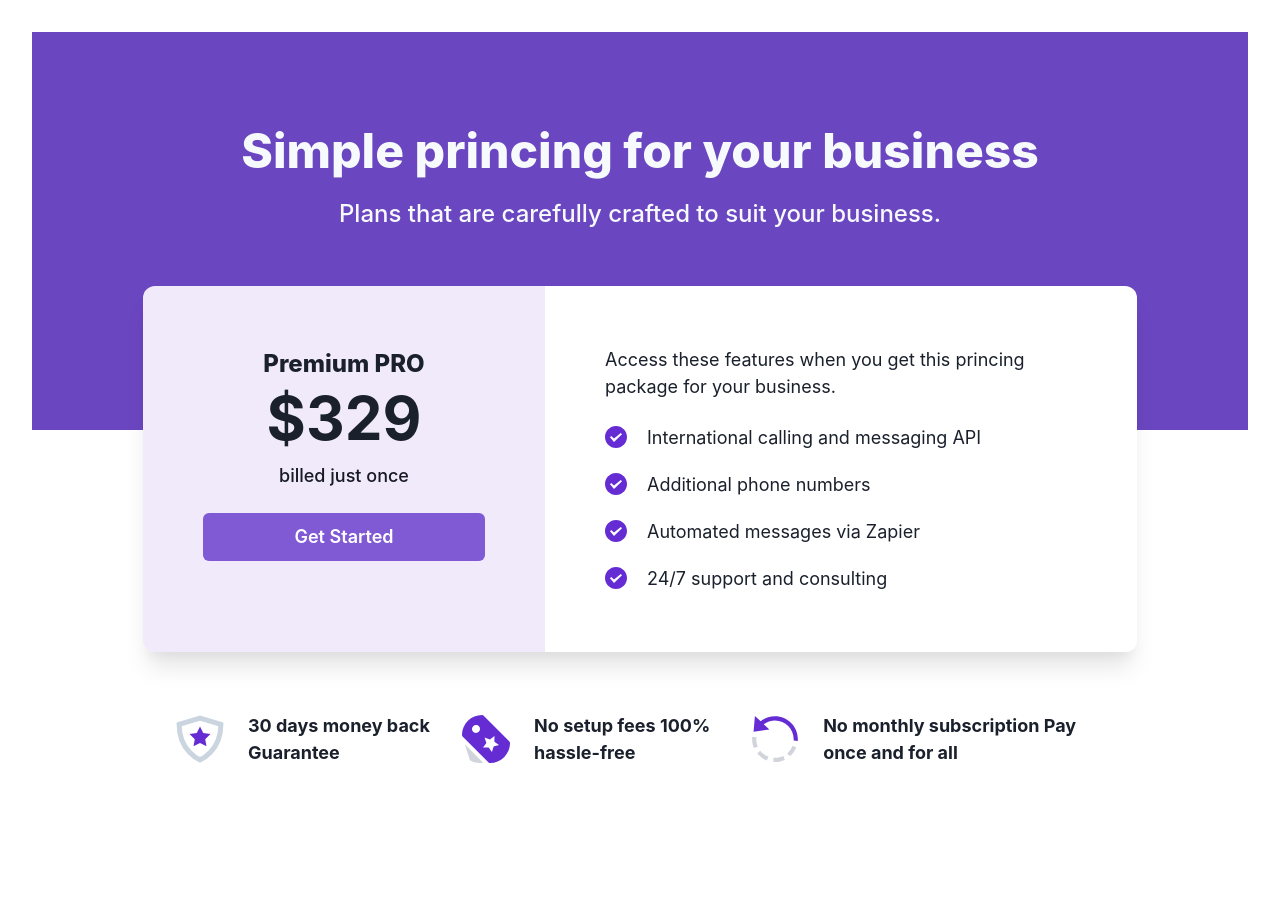
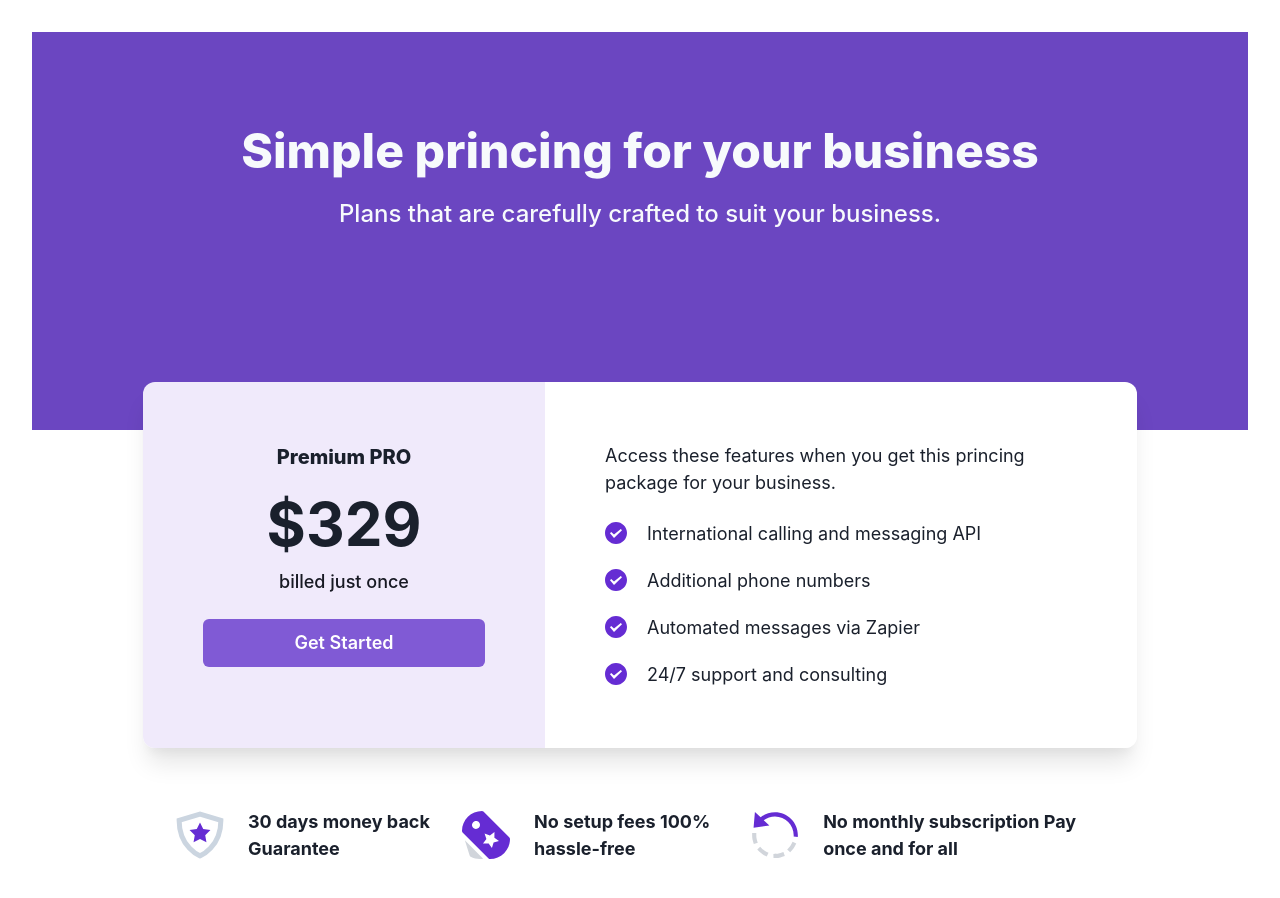
Before and after one commit to rpalaciosg/chakra-ui-begin, a React (Vite) app: page / in a window 1280 px wide. Shown: the top 898 px of the page. Before the commit the page ends 830 px from the top, so only its background shows below. Built offline with nearby package versions, Linux system fonts and the light colour scheme.

Commit message:
feat(Princing Component): refactor ui using theme tokens of chakra-ui

```diff
--- a/src/components/Pricing.tsx
+++ b/src/components/Pricing.tsx
@@ -5,7 +5,7 @@ import React from "react";
 export const ListItem = (props: StackProps) => {
   const { children, ...rest } = props;
   return(
-    <HStack as="li" spacing="20px" {...rest}>
+    <HStack as="li" spacing="5" {...rest}>
       <Icon as={CheckIcon} w="22px" h="22px" />
       <Text>{children}</Text>
     </HStack>
@@ -14,29 +14,31 @@ export const ListItem = (props: StackProps) => {
 
 export function Princing() {
   return(
-    <Box maxW="994px" margin="auto" mt="-256px"
-      borderRadius="12px"
+    <Box maxW="994px" margin="auto" mt="-40"
+      borderRadius="xl"
       overflow="hidden"
       boxShadow="0px 20px 25px -5px rgba(0, 0, 0, 0.1), 0px 10px 10px -5px rgba(0, 0, 0, 0.04)"
+      textAlign="center"
+      as = "section"
     >
       <Flex>
         <Box bg="#F0EAFB" p="60px">
-          <Text fontSize="24px" fontWeight="800">
+          <Text fontSize="xl" fontWeight="extrabold">
             Premium PRO
           </Text>
-          <Heading as="h3" fontSize="60px">
+          <Heading as="h3" fontSize="60px" mt="4">
             $329
           </Heading>
-          <Text color="#171923" fontSize="18px" fontWeight="500"
-            mt="8px"
+          <Text color="gray.900" fontSize="lg" fontWeight="medium"
+            mt="2"
           >
             billed just once
           </Text>
-          <Button colorScheme="purple" size="lg" w="282px" mt="24px">Get Started</Button>
+          <Button colorScheme="purple" size="lg" w="282px" mt="6">Get Started</Button>
         </Box>
-        <Box p="60px" fontSize="18px" bg="white" >
+        <Box p="60px" fontSize="lg" bg="white" >
           <Text textAlign="left">Access these features when you get this princing package for your business.</Text>
-          <Stack as="ul" spacing="20px" pt="24px">
+          <Stack as="ul" spacing="5" pt="6">
             <ListItem>International calling and messaging API</ListItem>
             <ListItem>Additional phone numbers</ListItem>
             <ListItem>Automated messages via Zapier</ListItem>
```
